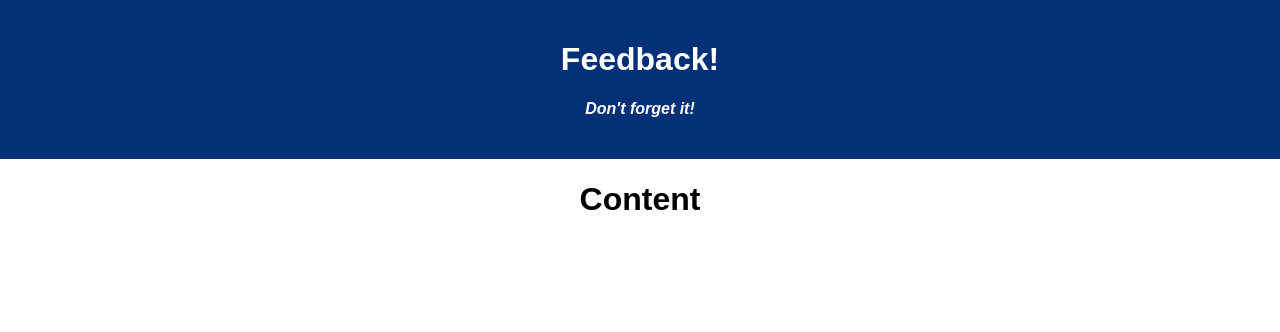
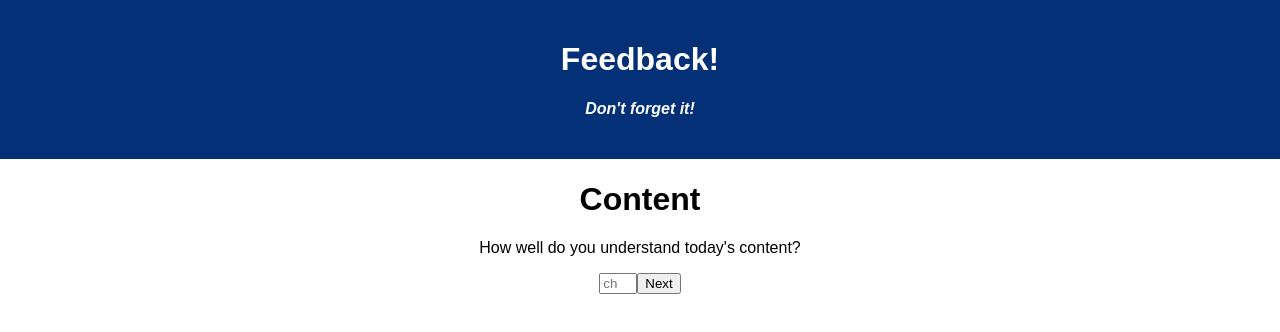
Before and after one commit to danielfenske/redux-feedback-loop, a React (Create React App) app: page /#/content in a window 1280 px wide. Shown: the top 332 px of the page. Built offline with nearby package versions, Linux system fonts and the light colour scheme; no server answers.

Commit message:
Modified storeCurrentFeedback reducer and copied Feeling component in Content component and modified to reflect content information

```diff
--- a/src/components/Content/Content.jsx
+++ b/src/components/Content/Content.jsx
@@ -1,6 +1,53 @@
+// import necessary redux/react components for this page
+import { useState } from "react";
+import { useDispatch } from "react-redux";
+import { useHistory } from 'react-router-dom';
+
 const Content = () => {
+    // declare state variable for content
+    const [content, setContent] = useState('');
+
+    // declare variable for useDispatch
+    const dispatch = useDispatch();
+
+    // declare variable for useHistory
+    const history = useHistory();
+
+    const handleInputChange = (event) => {
+        setContent(event.target.value);
+    }
+
+    // stores input value to dispatch to reducer; sends user to next section of form
+    const handleClick = () => {
+        console.log('in handleClick');
+
+        if (content !== '') {
+            dispatch({
+                type: 'ADD_CONTENT',
+                payload: Number(content)
+            })
+
+            history.push('/support');
+        } else {
+            alert(`Please let us know how you feel about today's content`);
+        }
+    }
+
     return (
-        <h1>Content</h1>
+        <div className="formContainer">
+            <h1>Content</h1>
+            <p>How well do you understand today's content?</p>
+
+            <input
+                type="number"
+                onChange={handleInputChange}
+                placeholder="choose between 1-5"
+                min="0"
+                max="5"
+            />
+
+            <button onClick={handleClick}>Next</button>
+        </div>
     );
 }
 
--- a/src/reducers/_root.reducer.js
+++ b/src/reducers/_root.reducer.js
@@ -13,7 +13,7 @@ const feedbackHistory = (state=[], action) => {
 
 // this reducer stores current feedback properties with its values and gets updated every time
 // a section of the form is received
-const storeCurrentFeedback = (state={feeling: 0, understanding: 0, support: 0, comments: '', flagged: false}, action) => {
+const storeCurrentFeedback = (state={feeling: 0, content: 0, support: 0, comments: '', flagged: false}, action) => {
 
     // evaluate action.type from dispatch and add payload data accordingly
     switch (action.type) {
@@ -21,9 +21,9 @@ const storeCurrentFeedback = (state={feeling: 0, understanding: 0, support: 0, c
             const feeling = action.payload;
             return {...state, feeling: feeling};
 
-        case 'ADD_UNDERSTANDING':
-            const understanding = action.payload;
-            return {...state, understanding: understanding};
+        case 'ADD_CONTENT':
+            const content = action.payload;
+            return {...state, content: content};
 
         case 'ADD_SUPPORT':
             const support = action.payload;
```
